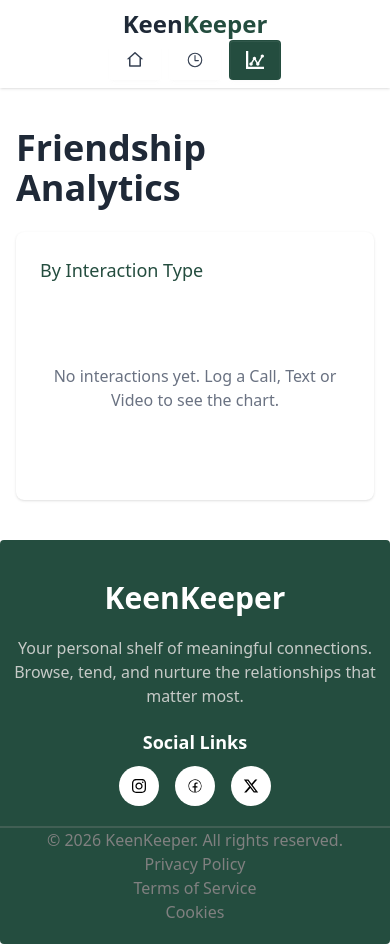
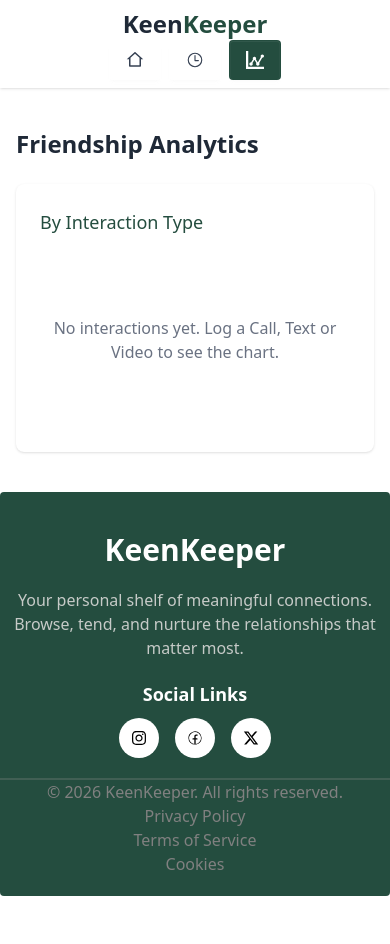
Before and after one commit to SAHIDUL-ISLAM/KeenKeeper, a Next.js app: page /stats in a window 390 px wide. After the commit the page ends 896 px from the top, so only its background shows below. Built offline with nearby package versions, Linux system fonts and the light colour scheme.

Commit message:
Modify Readme file and fixe one issue in the file of Stats

```diff
--- a/src/components/Stats.jsx
+++ b/src/components/Stats.jsx
@@ -16,7 +16,7 @@
 
     return (
         <div className="max-w-5xl mx-auto px-4 py-10">
-            <h1 className="text-4xl font-extrabold text-[#1F2937] mb-6">
+            <h1 className="text-2xl sm:text-4xl font-extrabold text-[#1F2937] mb-6">
                 Friendship Analytics
             </h1>
 
```
Also changed, not shown: 1 other file (tests, documents, lock files or other folders).
